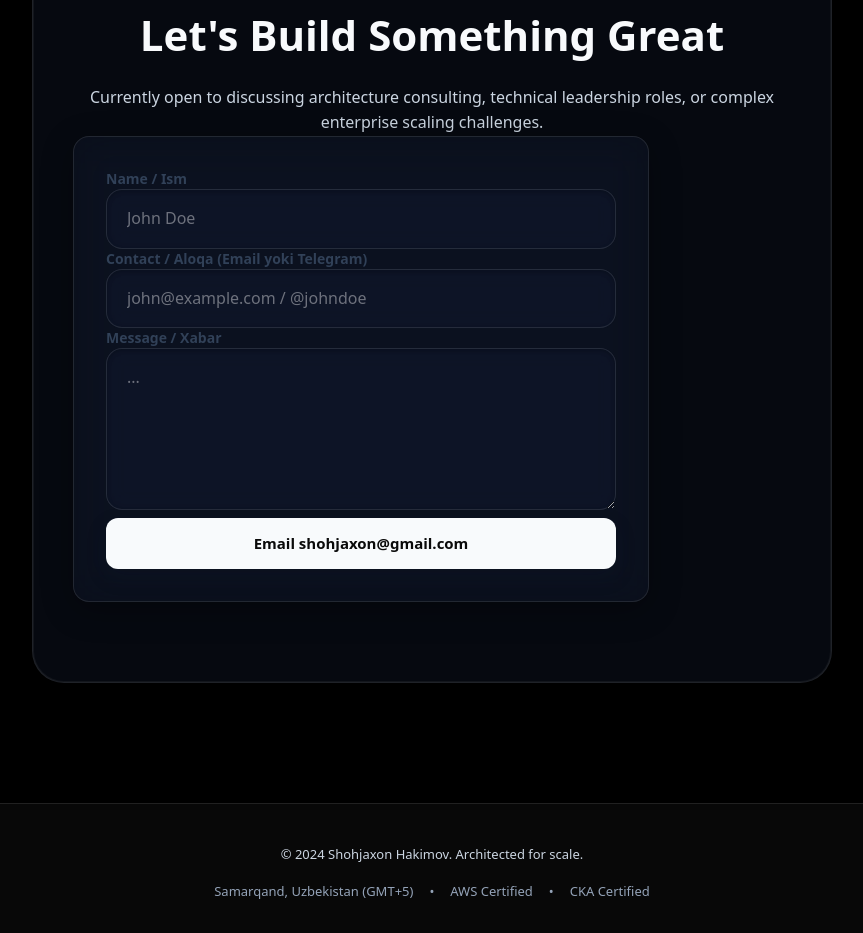
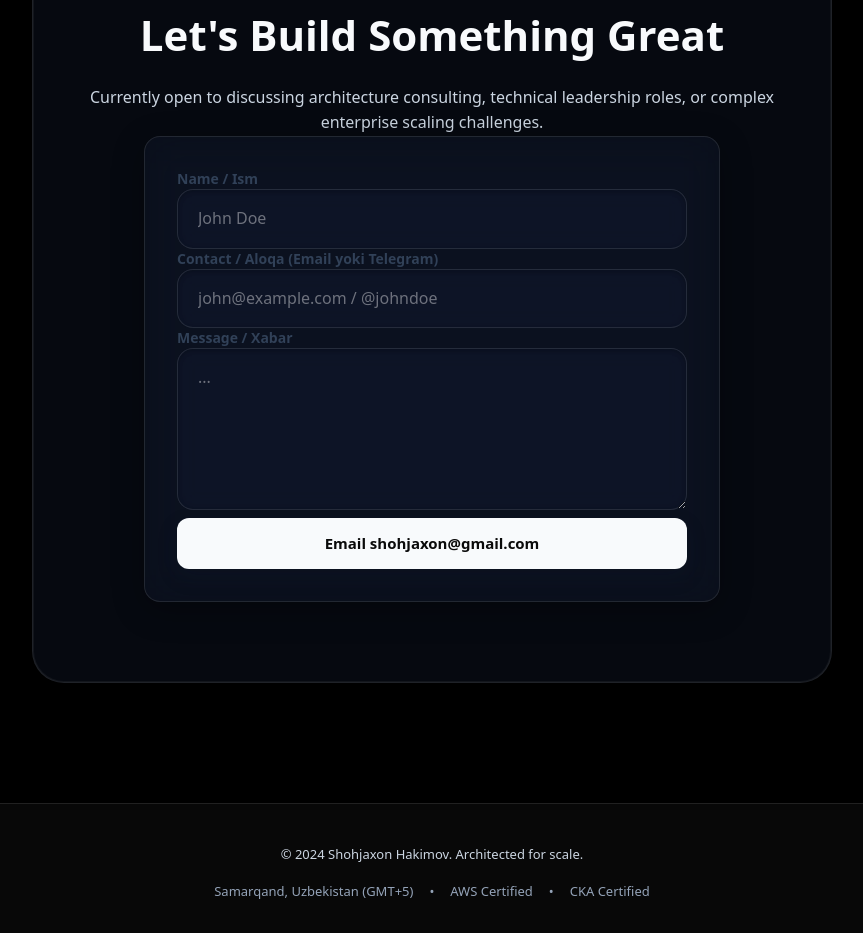
Before and after one commit to obsidianosuz-hub/partfilio, a Next.js app: page /en in a window 1280 px wide. Shown: the part 3560-4493 px from the top of the page, without its empty margins (208-1071 px from the left). Built offline with nearby package versions, Linux system fonts and the light colour scheme; no server answers; the database is empty.

Commit message:
Center contact form

```diff
--- a/app/components/PortfolioContent.tsx
+++ b/app/components/PortfolioContent.tsx
@@ -440,8 +440,9 @@ export default function PortfolioContent({ projects = [] }: { projects?: any[] }
                     <h2>{t('Contact.title')}</h2>
                     <p>{t('Contact.desc')}</p>
 
-                    <form onSubmit={handleContactSubmit} className="mt-12 space-y-6 max-w-xl mx-auto text-left glass-card">
-                        <div>
+                    <div className="w-full flex justify-center mt-12">
+                        <form onSubmit={handleContactSubmit} className="w-full max-w-xl space-y-6 text-left glass-card">
+                            <div>
                             <label className="block text-sm font-semibold text-slate-700 mb-2">Name / Ism</label>
                             <input
                                 type="text"
@@ -482,7 +483,8 @@ export default function PortfolioContent({ projects = [] }: { projects?: any[] }
                         >
                             {formStatus === 'loading' ? 'Sending...' : formStatus === 'success' ? '✓ Sent Successfully!' : formStatus === 'error' ? '✕ Failed to send' : t('Contact.btn')}
                         </button>
-                    </form>
+                        </form>
+                    </div>
                 </div>
             </div>
         </section>
```
